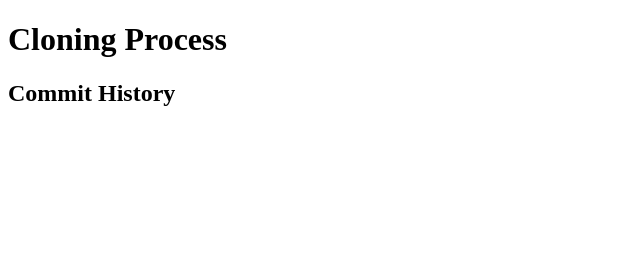
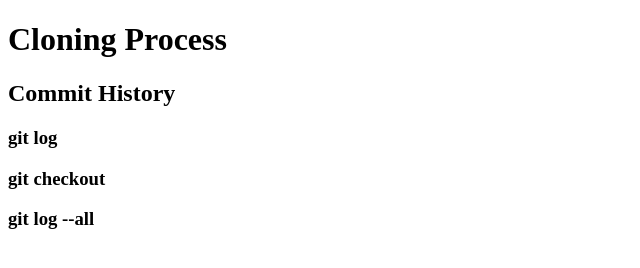
Before and after one commit to JUTTADAVARSHITRAMSASTRY/cloningprocess-78r, a plain HTML site: page index.html in a window 1280 px wide. Shown: the whole page, without its empty margins (0-640 px from the left). Drawn offline with Linux system fonts and the light colour scheme.

Commit message:
version3

```diff
--- a/index.html
+++ b/index.html
@@ -8,5 +8,8 @@
 <body>
     <h1>Cloning Process</h1>
     <h2>Commit History</h2>
+    <h3>git log</h3>
+    <h3> git checkout</h3>
+    <h3>git log --all</h3>
 </body>
 </html>
```
